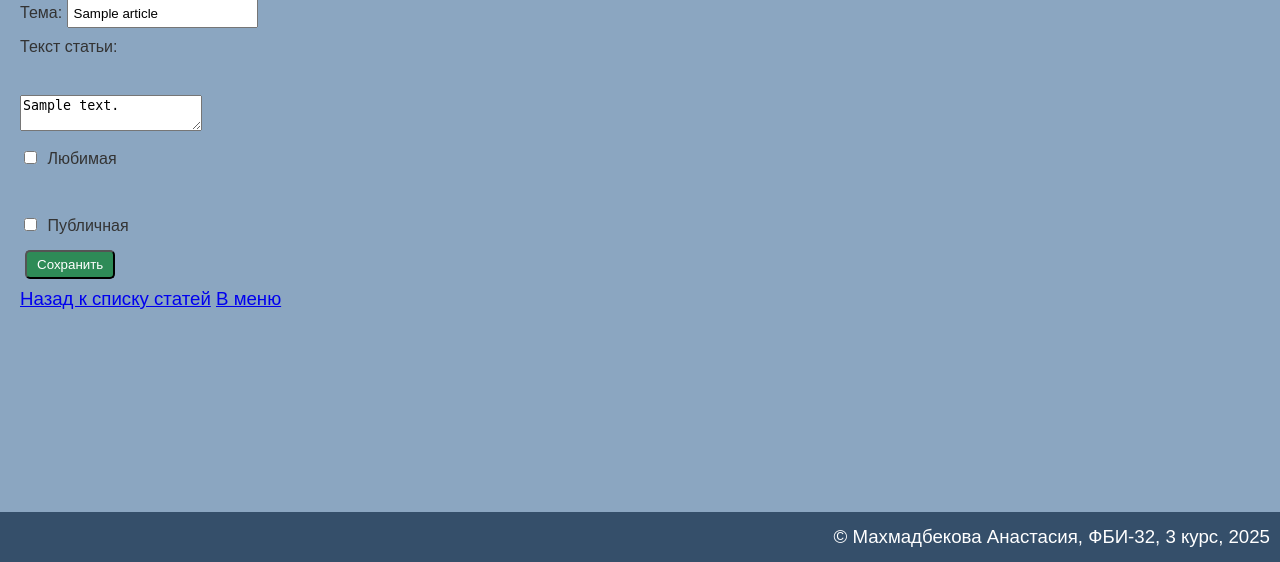
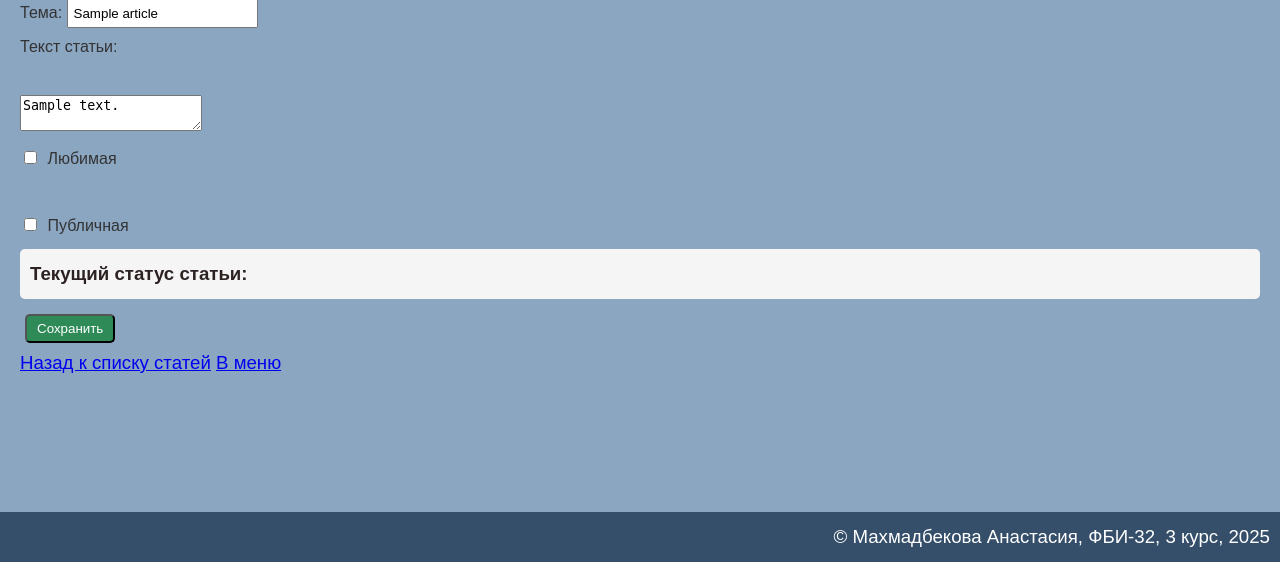
Before and after one commit to Keller-An/web-back-labs, a Flask app: page /lab5/edit/1 in a window 1280 px wide. Shown: the part 238-800 px from the top of the page. Run offline with Flask 3, Linux system fonts and the light colour scheme; the visitor is signed in with stand-in values (Sample User, id 1); a database or web service that is not in the repository returns one stand-in record (values such as "Sample title"); some libraries are stand-ins or nearby versions.

Commit message:
правки2

```diff
--- a/templates/lab5/create_article.html
+++ b/templates/lab5/create_article.html
@@ -20,6 +20,13 @@
     </div>
 
 
+    {% if edit and article %}
+    <div style="margin: 10px 0; padding: 10px; background: #f5f5f5; border-radius: 5px;">
+        <strong>Текущий статус статьи:</strong>
+        {% if article.is_favorite %} ★ Любимая {% endif %}
+        {% if article.is_public %} 🌐 Публичная {% endif %}
+    </div>
+    {% endif %}
 
     <button type="submit">{% if edit %}Сохранить{% else %}Создать{% endif %}</button>
 </form>
```
